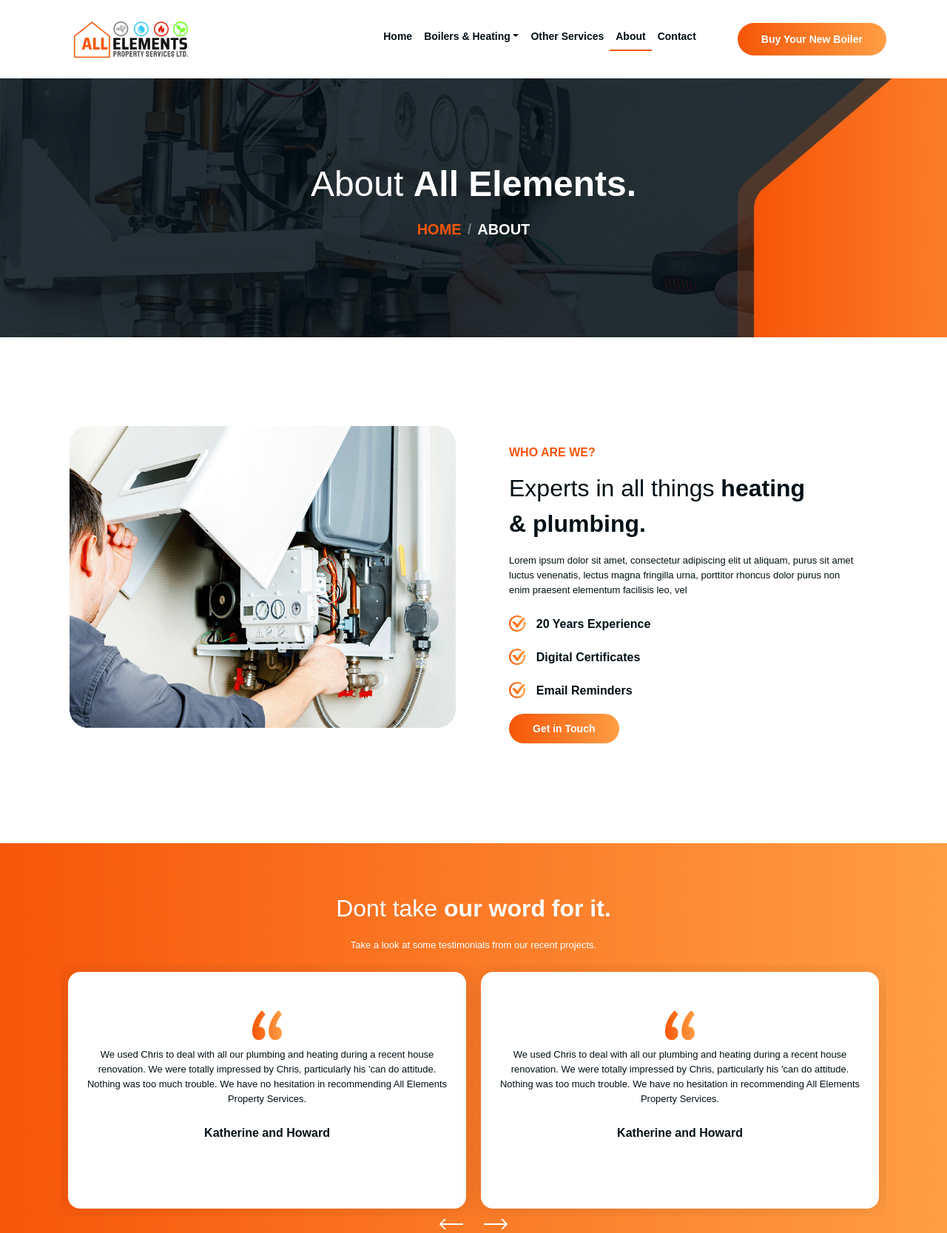
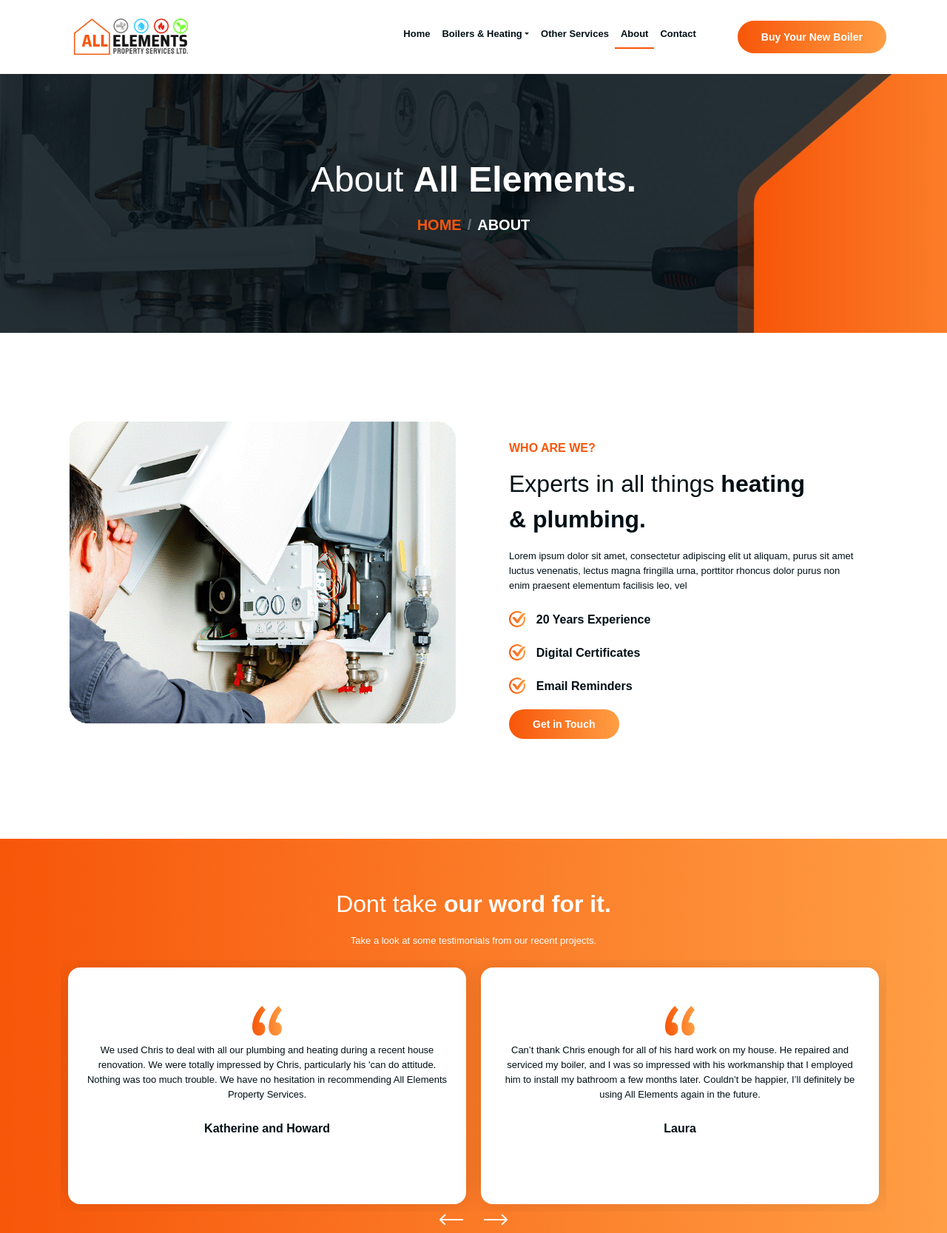
Before and after one commit to leelawton96/allelements-frontend, a Gatsby site: page /about in a window 1280 px wide. Shown: the top 1667 px of the page at 74% size. Built offline with nearby package versions, Linux system fonts and the light colour scheme; Gatsby itself is replaced by a stand-in of ours.

Commit message:
Boiler quote page added

```diff
--- a/src/components/ContactForm/contact-form.css
+++ b/src/components/ContactForm/contact-form.css
@@ -7,7 +7,7 @@
 }
 
 .ContactForm {
- background-image: url(../../images/pipes_bg.png);
+ background-image: url(../../images/pipes-bg.webp);
  background-size: cover;
  background-repeat: no-repeat;
  min-height: 540px;
--- a/src/components/NavBar/navbar.css
+++ b/src/components/NavBar/navbar.css
@@ -1,5 +1,6 @@
 .navbar-brand img {
  max-width: 158px;
+ margin-left: auto;
 }
 .navbar {
  padding: 30px 0px 20px 0px;
@@ -84,7 +85,7 @@ left: 50%;
 }
 .nav-link {
  font-weight: bold;
- font-size: 14px;
+ font-size: 13px;
  color: var(--black) !important;
  transition: none;
 }
@@ -122,6 +123,10 @@ left: 50%;
 
 /* Large devices (desktops, 992px and up) */
 @media (min-width: 992px) {
+  .navbar-brand img {
+    margin-left: 0;
+    margin-right: auto;
+  }
    .dropdown-menu {
      padding: 15px 0px;
    }
--- a/src/components/NavBar/navbar.js
+++ b/src/components/NavBar/navbar.js
@@ -17,6 +17,7 @@ import "./navbar.css"
 //     }
 //   }
 // `;
+
 
 const Navbar = () => {
   return (
@@ -48,9 +49,9 @@ const Navbar = () => {
                 src="../../images/All_Elements_Logo_Dark.png"
                 alt="All Elements Logo"
                 placeholder="blurred"
-                layout="fixed"
+                layout="constrained"
                 objectFit="contain"
-                height={80}
+                height={70}
                 />
               </Link>
 
@@ -72,13 +73,13 @@ const Navbar = () => {
                     <Link activeClassName="active" className="nav-link" to="/other-services/">Other Services</Link>
                    </li>
                    <li class="nav-item">
-                     <Link activeClassName="active" className="nav-link" to="/about/">About</Link>
+                    <Link activeClassName="active" className="nav-link" to="/about/">About</Link>
                    </li>
                    <li class="nav-item">
-                   <Link activeClassName="active" className="nav-link" to="/contact/">Contact</Link>
+                    <Link activeClassName="active" className="nav-link" to="/contact/">Contact</Link>
                    </li>
                    <li class="nav-item mt-2 my-lg-auto btn-orange ms-lg-3 ms-xl-5">
-                     <a href="/">Buy Your New Boiler</a>
+                    <Link to="/boiler-quote-tool/">Buy Your New Boiler</Link>
                    </li>
                  </ul>
                </div>
@@ -87,8 +88,22 @@ const Navbar = () => {
 
 
          </div>
+
+          <script>
+
+
+          </script>
+
      </div>
   )
 }
 
+// document.querySelector('.second-button').addEventListener('click', function () {
+
+//   document.querySelector('.animated-icon2').classList.toggle('open');
+
+// });
+
+
+
 export default Navbar
--- a/src/components/TestimonialScroller/testimonial-scroller.js
+++ b/src/components/TestimonialScroller/testimonial-scroller.js
@@ -80,16 +80,24 @@ const settings = {
           Name="Katherine and Howard"
         />
         <Testimonial
-          Quote="We used Chris to deal with all our plumbing and heating during a recent house renovation. We were totally impressed by Chris, particularly his 'can do attitude. Nothing was too much trouble. We have no hesitation in recommending All Elements Property Services."
-          Name="Katherine and Howard"
+          Quote="Can’t thank Chris enough for all of his hard work on my house. He repaired and serviced my boiler, and I was so impressed with his workmanship that I employed him to install my bathroom a few months later. Couldn’t be happier, I’ll definitely be using All Elements again in the future."
+          Name="Laura"
         />
         <Testimonial
-          Quote="We used Chris to deal with all our plumbing and heating during a recent house renovation. We were totally impressed by Chris, particularly his 'can do attitude. Nothing was too much trouble. We have no hesitation in recommending All Elements Property Services."
-          Name="Katherine and Howard"
+          Quote="We would definitely recommend Chris. We initially found him on the gas safe register as we needed someone to install a gas hob and kitchen sink. Since then he's become our go-to person for jobs around the house. He has also serviced our boiler and repaired the toilet and dishwasher. He is always friendly, responsive and gets the job done."
+          Name="Paulina"
         />
         <Testimonial
-          Quote="We used Chris to deal with all our plumbing and heating during a recent house renovation. We were totally impressed by Chris, particularly his 'can do attitude. Nothing was too much trouble. We have no hesitation in recommending All Elements Property Services."
-          Name="Katherine and Howard"
+          Quote="Great communication, very good pricing, nice and pleasant worker that is willing to give advice and help.Very tidy boiler job completed quickly and other appliances serviced."
+          Name="Steve"
+        />
+        <Testimonial
+          Quote="I used this company again today to repair a leaking toilet as I was very happy with their boiler service a few weeks ago.  I was once again very pleased with the work and service provided- very professional, honest and helpful. Highly recommended"
+          Name="Elaine"
+        />
+        <Testimonial
+          Quote="Have used All Elements Property Services for a few jobs I needed doing. Had a new radiator fitted and my boiler serviced by Chris, he arrived on time and got the jobs done in good time! Was very pleased with how tidy he kept things! Will be using them again for any future work needs doing!"
+          Name="Craig"
         />
 
       </Slider>
--- a/src/pages/about.js
+++ b/src/pages/about.js
@@ -4,6 +4,7 @@ import TestimonialScroller from "../components/TestimonialScroller/testimonial-s
 import HomeBG from "../images/home_bg.svg"
 import Check from "../images/check_icon.svg"
 import AboutImage from "../images/about.png"
+import { Link } from "gatsby"
 
 
 const AboutPage = () => {
@@ -50,7 +51,7 @@ const AboutPage = () => {
           <li>Digital Certificates</li>
           <li>Email Reminders</li>
         </ul>
-        <a href="/contact.html" class="btn-orange">Get in Touch</a>
+        <Link className="btn-orange" to="/contact/">Get in Touch</Link>
       </div>
     </div>
   </div>
@@ -102,7 +103,7 @@ const AboutPage = () => {
                   </div>
                 </div>
 
-                <a href="/contact.html" class="btn-orange mb-5 mb-lg-5">Get Started Now</a>
+                <Link className="btn-orange mb-5 mb-lg-5" to="/contact/">Get Started Now</Link>
 
               </div>
             </div>
--- a/src/pages/boiler_quote_tool.js
+++ b/src/pages/boiler-quote-tool.js
@@ -7,7 +7,7 @@ const BoilerQuoteTool = () => {
     <Layout>
       <main>
 
-
+      <script async defer id="truequote_script" src="https://truequote.co.uk/quote/alle20210421091343/js" />
 
       </main>
     </Layout>
--- a/src/pages/installations.js
+++ b/src/pages/installations.js
@@ -46,7 +46,7 @@ const Installations = () => {
               <h2 class="me-md-5">Top-notch boiler installations, <span class="font-bold">for all budgets.</span></h2>
               <p>Having a new boiler fitted can feel like a big commitment, but it doesn’t have to.
                 If your boiler needs regular repairs, makes strange noises, struggles to keep your home warm or is generally temperamental and prone to breaking down, then you probably need a new one.</p>
-              <a href="/boiler_quote_tool.html" class="btn-orange mt-4">Get a free quote now</a>
+                <Link className="btn-orange mt-4" to="/boiler-quote-tool/">Get a free quote now</Link>
             </div>
           </div>
         </div>
--- a/src/pages/other-services.js
+++ b/src/pages/other-services.js
@@ -135,8 +135,7 @@ const Installations = () => {
 
             </div>
 
-            <Link className="btn-orange mb-5 mb-lg-5" to="/contact/">Get Started Now</Link>
-            <a href="/boiler_quote_tool.html" class="btn-orange mb-5 mb-lg-5">Get Started Now</a>
+            <Link className="btn-orange mb-5 mb-lg-5" to="/boiler-quote-tool/">Get Started Now</Link>
 
           </div>
         </div>
```
